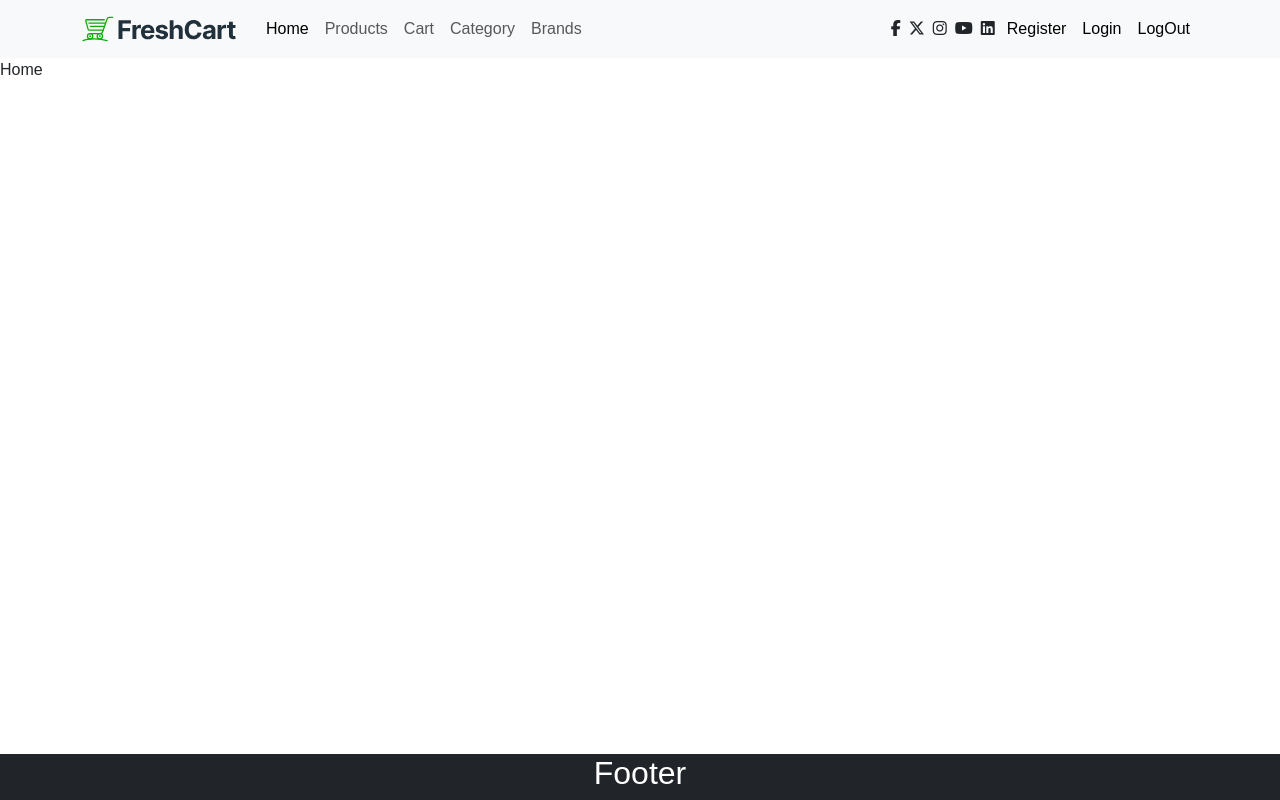
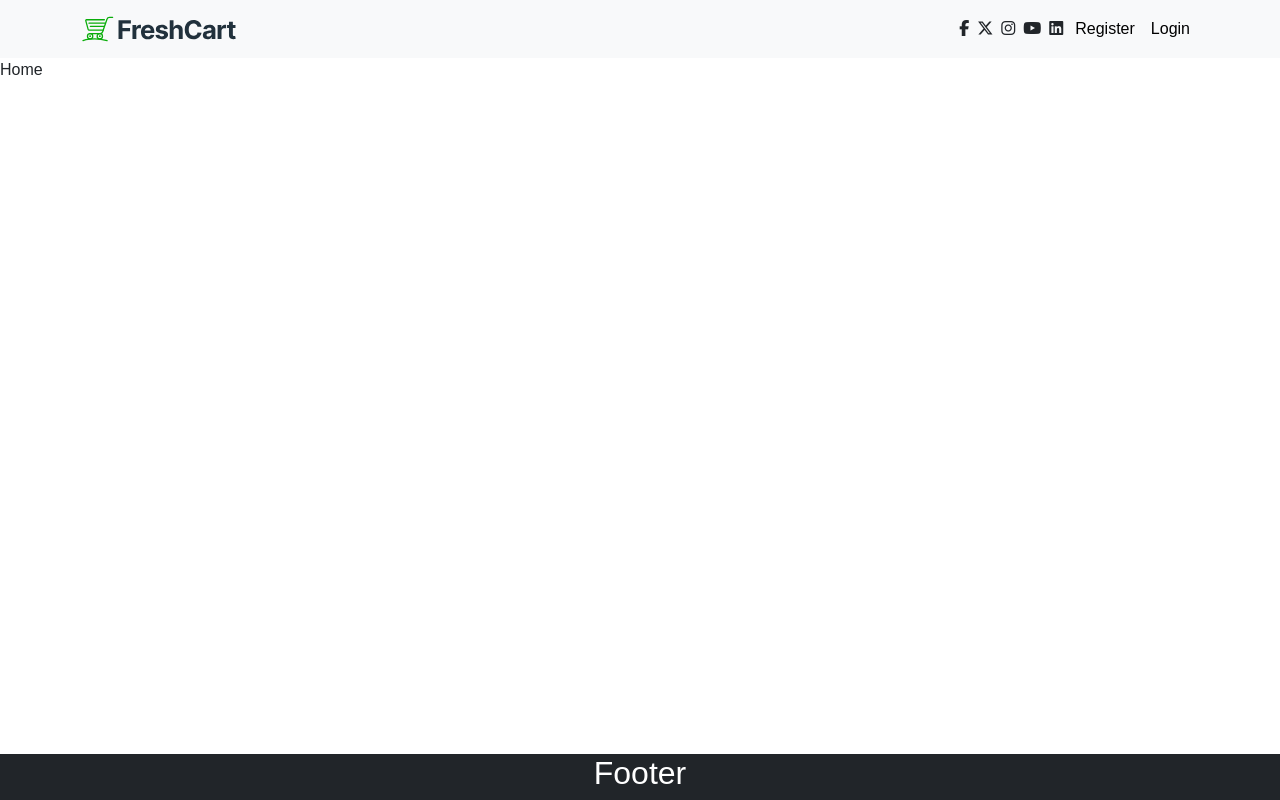
Before and after one commit to Irenaeus-XVI/e-commerce-react, a React (Create React App) app: page / in a window 1280 px wide. Built offline with nearby package versions, Linux system fonts and the light colour scheme; a web font is replaced by a local one.

Commit message:
Handle NavBar With Token To Display,Hide Data.

```diff
--- a/src/Components/NavBar/NavBar.jsx
+++ b/src/Components/NavBar/NavBar.jsx
@@ -1,8 +1,13 @@
-import React from 'react'
+import React, { useContext } from 'react'
 import styles from './NavBar.module.css'
 import { Link } from 'react-router-dom'
 import logo from '../../assets/images/freshcart-logo.svg'
+import TokenContext from '../../Context/tokenContext'
 export default function NavBar() {
+
+
+    const { token } = useContext(TokenContext)
+    console.log(token);
     return (
         <>
             <nav className="navbar navbar-expand-lg bg-body-tertiary">
@@ -14,7 +19,8 @@ export default function NavBar() {
                         <span className="navbar-toggler-icon" />
                     </button>
                     <div className="collapse navbar-collapse" id="navbarSupportedContent">
-                        <ul className="navbar-nav me-auto mb-2 mb-lg-0">
+
+                        {token ? <ul className="navbar-nav me-auto mb-2 mb-lg-0">
                             <li className="nav-item">
                                 <Link className="nav-link active" aria-current="page" to={''}>Home</Link>
                             </li>
@@ -31,7 +37,7 @@ export default function NavBar() {
                                 <Link className="nav-link" to={'brands'}> Brands</Link>
                             </li>
 
-                        </ul>
+                        </ul> : ''}
 
 
 
@@ -47,16 +53,20 @@ export default function NavBar() {
                             </li>
 
 
+                            {token ? <>
+                                <li className="nav-item">
+                                    <Link className="nav-link active" aria-current="page" to={'login'}>LogOut</Link>
+                                </li>
+                            </> : <>
+                                <li className="nav-item">
+                                    <Link className="nav-link active" aria-current="page" to={'register'}>Register</Link>
+                                </li>
+                                <li className="nav-item">
+                                    <Link className="nav-link active" aria-current="page" to={'login'}>Login</Link>
+                                </li>
+                            </>}
 
-                            <li className="nav-item">
-                                <Link className="nav-link active" aria-current="page" to={'register'}>Register</Link>
-                            </li>
-                            <li className="nav-item">
-                                <Link className="nav-link active" aria-current="page" to={'login'}>Login</Link>
-                            </li>
-                            <li className="nav-item">
-                                <Link className="nav-link active" aria-current="page" to={'login'}>LogOut</Link>
-                            </li>
+
 
 
                         </ul>
```
